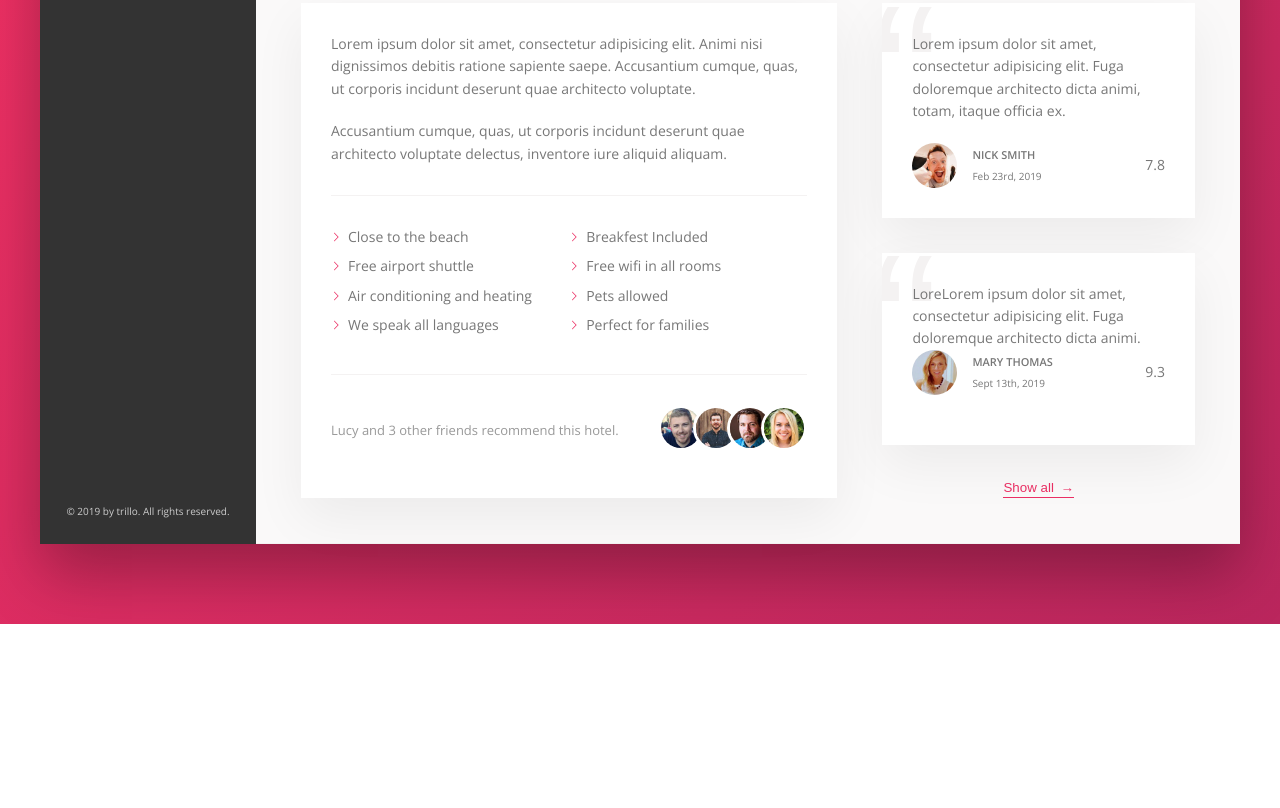
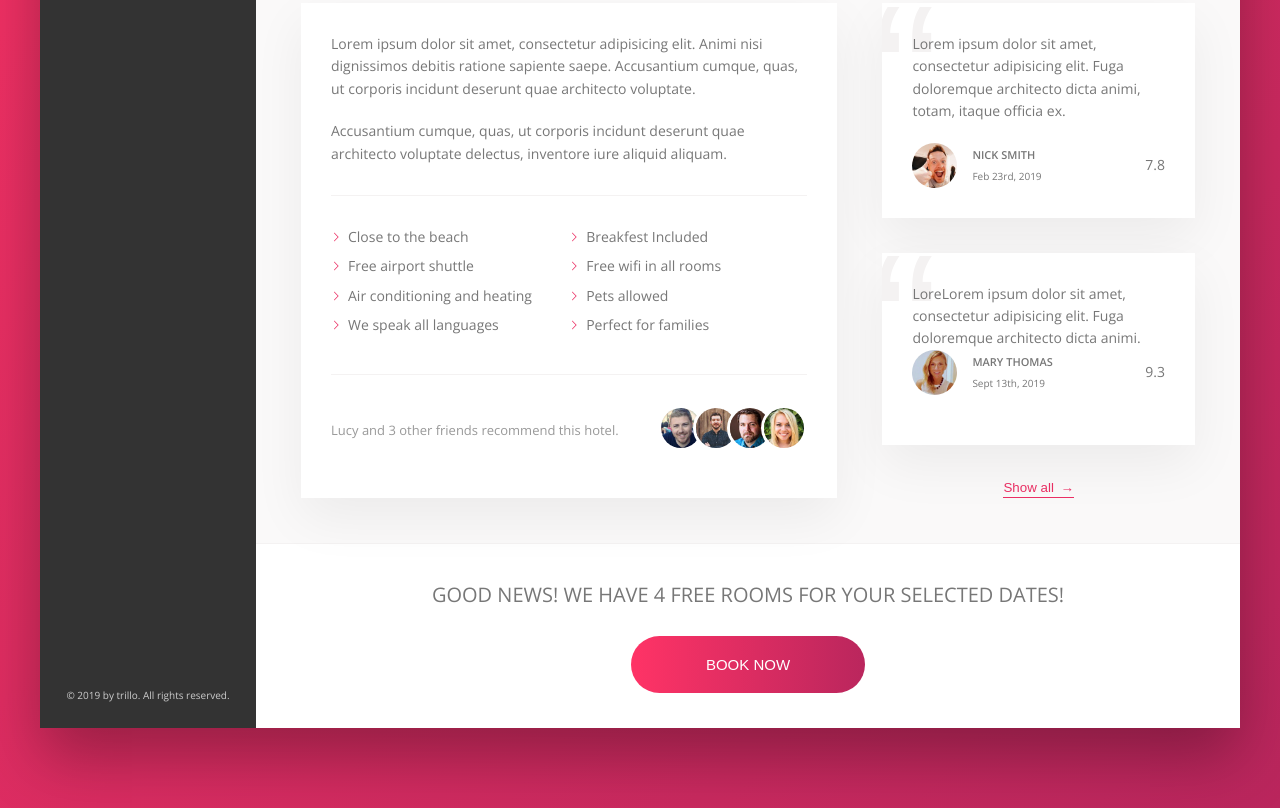
Before and after one commit to shanehonanie/Advanced-CSS-and-Sass, a website: page Trillo/index.html in a window 1280 px wide. Shown: the part 640-1448 px from the top of the page. Before the commit the page ends 1264 px from the top, so only its background shows below. Drawn offline with nearby package versions, Linux system fonts and the light colour scheme.

Commit message:
CTA Complete

```diff
--- a/Trillo/index.html
+++ b/Trillo/index.html
@@ -242,7 +242,19 @@
 
 							<button class="btn-inline">Show all <span>&rarr;</span></button>
 						</div>
+
+
+
 					</div>
+					<div class="cta">
+							<h2 class="cta__book-now">
+								Good news! We have 4 free rooms for your selected dates!
+							</h2>
+							<button class="btn">
+								<span class="btn__visible">Book Now</span>
+								<span class="btn__invisible">Only 4 rooms left</span>
+							</button>
+						</div>
 				</main>
 			</div>
 		</div>
--- a/Trillo/sass/_components.scss
+++ b/Trillo/sass/_components.scss
@@ -432,3 +432,72 @@
 		z-index: 1;
 	}
 }
+
+// Call to Action
+.cta {
+	padding: 3.5rem 0;
+	text-align: center;
+
+	&__book-now {
+		font-size: 2rem;
+		font-weight: 300;
+		text-transform: uppercase;
+		margin-bottom: 2.5rem;
+	}
+}
+
+.btn {
+	font-size: 1.5rem;
+	font-weight: 300;
+	text-transform: uppercase;
+	border-radius: 100px;
+	border: none;
+	background-image: linear-gradient(
+		to right,
+		var(--color-primary-light),
+		var(--color-primary-dark)
+	);
+	color: #fff;
+	position: relative;
+	overflow: hidden;
+	cursor: pointer;
+
+	& > * {
+		display: inline-block;
+		height: 100%;
+		width: 100%;
+		transition: all 0.2s;
+	}
+
+	&__visible {
+		padding: 2rem 7.5rem;
+	}
+
+	&__invisible {
+		position: absolute;
+		padding: 2rem 0;
+		left: 0;
+		top: -100%;
+	}
+
+	&:hover {
+		background-image: linear-gradient(
+			to left,
+			var(--color-primary-light),
+			var(--color-primary-dark)
+		);
+	}
+
+	&:hover &__visible {
+		transform: translateY(100%);
+	}
+
+	&:hover &__invisible {
+		top: 0;
+	}
+
+	&:focus {
+		outline: none;
+		animation: pulsate 1s infinite;
+	}
+}
```
Also changed, not shown: Trillo/css/style.css.
